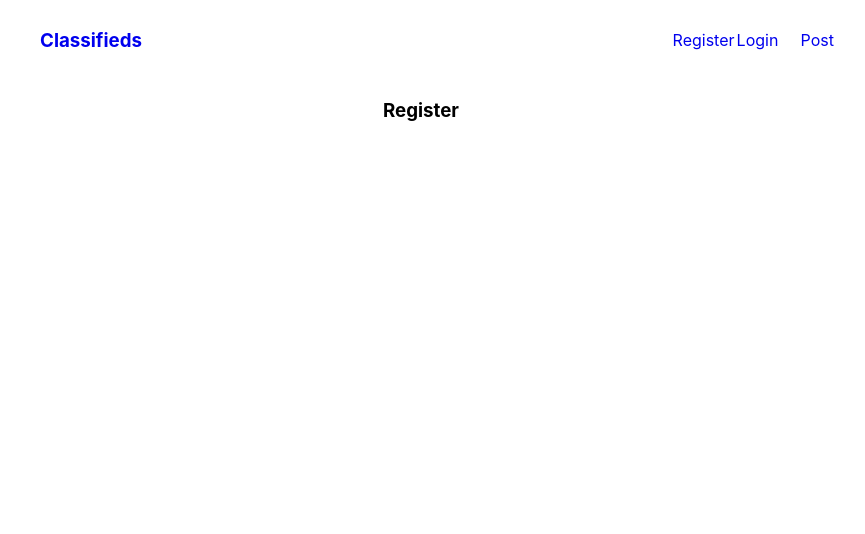
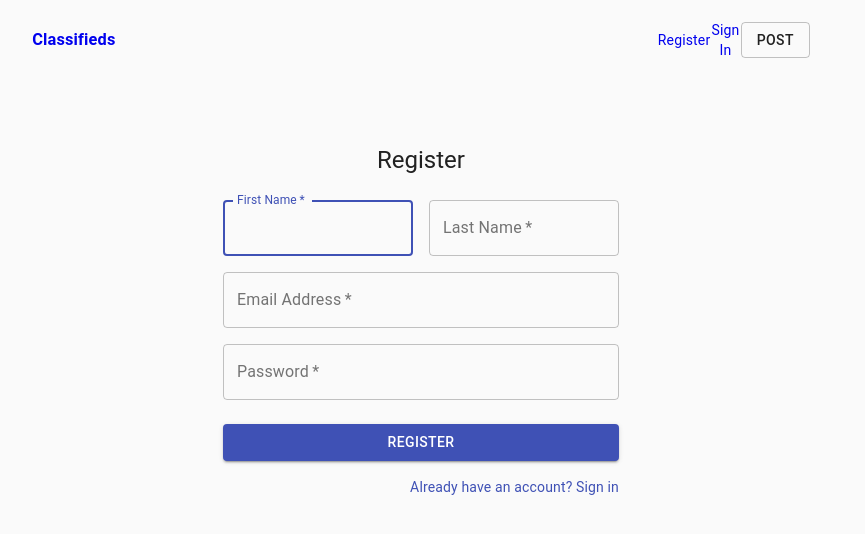
Before and after one commit to johncabang/classifieds, a React (Create React App) app in the folder client/: page /register in a window 1280 px wide. Shown: the top 534 px of the page, without its empty margins (219-1084 px from the left). Built offline with nearby package versions, Linux system fonts and the light colour scheme.

Commit message:
fix navbar alignment

```diff
--- a/client/public/index.html
+++ b/client/public/index.html
@@ -24,7 +24,7 @@
       work correctly both with client-side routing and a non-root public URL.
       Learn how to configure a non-root public URL by running `npm run build`.
     -->
-    <title>React App</title>
+    <title>Classifieds</title>
   </head>
   <body>
     <noscript>You need to enable JavaScript to run this app.</noscript>
--- a/client/src/App.css
+++ b/client/src/App.css
@@ -1,13 +1,5 @@
 .App {
   text-align: center;
-}
-
-.navbar__links {
-  text-decoration: none;
-}
-
-.navbar__links:visited {
-  color: #000000;
 }
 
 .navbar__container {
@@ -17,15 +9,20 @@
   min-height: 10vh;
 }
 
-.navbar__links {
+.navbar__right__links {
   display: flex;
   justify-content: space-around;
   width: 15%;
   list-style: none;
+  align-items: center;
 }
 
-.navbar__button {
-  text-transform: lowercase;
+.navbar__links {
+  text-decoration: none;
+}
+
+.navbar__links:visited {
+  color: #000000;
 }
 
 /* .navbar__search {
--- a/client/src/App.js
+++ b/client/src/App.js
@@ -1,19 +1,11 @@
 import "./App.css";
-import Hero from "./components/pages/Hero";
-import Login from "./components/pages/Login";
+import Home from "./components/pages/Home";
+import Signin from "./components/pages/Signin";
 import Post from "./components/pages/Post";
 import Register from "./components/pages/Register";
 import Navbar from "./Navbar";
 
 import { BrowserRouter as Router, Switch, Route } from "react-router-dom";
-
-const Home = () => {
-  return (
-    <>
-      <h3>Home</h3>
-    </>
-  );
-};
 
 function App() {
   return (
@@ -23,9 +15,8 @@
         <Switch>
           <Route path="/" exact component={Home} />
           <Route path="/register" component={Register} />
-          <Route path="/login" component={Login} />
+          <Route path="/signin" component={Signin} />
           <Route path="/post" component={Post} />
-          <Route path="/hero" component={Hero} />
         </Switch>
       </div>
     </Router>
--- a/client/src/Navbar.js
+++ b/client/src/Navbar.js
@@ -1,8 +1,9 @@
 import React from "react";
-import InputBase from "@material-ui/core/InputBase";
-import SearchIcon from "@material-ui/icons/Search";
+// import InputBase from "@material-ui/core/InputBase";
+// import SearchIcon from "@material-ui/icons/Search";
 
 import { Link } from "react-router-dom";
+import { Button } from "@material-ui/core";
 
 import "./App.css";
 
@@ -18,15 +19,15 @@
         </div>
         <InputBase placeholder="Search for anything..." />
       </div> */}
-      <ul className="navbar__links">
-        <Link className="navbar__links" to="/register">
+      <ul className="navbar__right__links">
+        <Link className="navbar__links" to="register">
           <li>Register</li>
         </Link>
-        <Link className="navbar__links" to="login">
-          <li>Login</li>
+        <Link className="navbar__links" to="signin">
+          <li>Sign In</li>
         </Link>
-        <Link className="navbar__links" to="post">
-          <li>Post</li>
+        <Link className="navbar__links navbar__post" to="post">
+          <Button variant="outlined">Post</Button>
         </Link>
       </ul>
     </navbar>
--- /dev/null
+++ b/client/src/components/Hero.css
@@ -0,0 +1,12 @@
+.hero {
+  background: url("https://images.pexels.com/photos/5632398/pexels-photo-5632398.jpeg?auto=compress&cs=tinysrgb&dpr=2&h=750&w=1260")
+    center center/cover no-repeat;
+  height: 80vh;
+  width: 100%;
+  display: flex;
+  flex-direction: column;
+  justify-content: center;
+  align-items: center;
+  box-shadow: inset 0 0 0 1000px rgba(0, 0, 0, 0.2);
+  object-fit: contain;
+}
--- a/client/src/components/pages/Hero.js
+++ b/client/src/components/Hero.js
@@ -1,11 +1,9 @@
 import React from "react";
 
+import "./Hero.css";
+
 function Hero() {
-  return (
-    <>
-      <h3>Hero</h3>
-    </>
-  );
+  return <div className="hero"></div>;
 }
 
 export default Hero;
--- /dev/null
+++ b/client/src/components/pages/Home.js
@@ -0,0 +1,13 @@
+import React from "react";
+
+import Hero from "../Hero";
+
+function Home() {
+  return (
+    <div>
+      <Hero />
+    </div>
+  );
+}
+
+export default Home;
--- a/client/src/components/pages/Login.js
+++ /dev/null
@@ -1,11 +0,0 @@
-import React from "react";
-
-function Login() {
-  return (
-    <>
-      <h3>Login</h3>
-    </>
-  );
-}
-
-export default Login;
--- a/client/src/components/pages/Register.js
+++ b/client/src/components/pages/Register.js
@@ -1,10 +1,107 @@
 import React from "react";
+import Button from "@material-ui/core/Button";
+import CssBaseline from "@material-ui/core/CssBaseline";
+import TextField from "@material-ui/core/TextField";
+import Link from "@material-ui/core/Link";
+import Grid from "@material-ui/core/Grid";
+import Typography from "@material-ui/core/Typography";
+import { makeStyles } from "@material-ui/core/styles";
+import Container from "@material-ui/core/Container";
+
+const useStyles = makeStyles((theme) => ({
+  paper: {
+    marginTop: theme.spacing(8),
+    display: "flex",
+    flexDirection: "column",
+    alignItems: "center",
+  },
+  form: {
+    width: "100%", // Fix IE 11 issue.
+    marginTop: theme.spacing(3),
+  },
+  submit: {
+    margin: theme.spacing(3, 0, 2),
+  },
+}));
 
 function Register() {
+  const classes = useStyles();
+
   return (
-    <>
-      <h3>Register</h3>
-    </>
+    <Container component="main" maxWidth="xs">
+      <CssBaseline />
+      <div className={classes.paper}>
+        <Typography component="h1" variant="h5">
+          Register
+        </Typography>
+        <form className={classes.form} noValidate>
+          <Grid container spacing={2}>
+            <Grid item xs={12} sm={6}>
+              <TextField
+                autoComplete="fname"
+                name="firstName"
+                variant="outlined"
+                required
+                fullWidth
+                id="firstName"
+                label="First Name"
+                autoFocus
+              />
+            </Grid>
+            <Grid item xs={12} sm={6}>
+              <TextField
+                variant="outlined"
+                required
+                fullWidth
+                id="lastName"
+                label="Last Name"
+                name="lastName"
+                autoComplete="lname"
+              />
+            </Grid>
+            <Grid item xs={12}>
+              <TextField
+                variant="outlined"
+                required
+                fullWidth
+                id="email"
+                label="Email Address"
+                name="email"
+                autoComplete="email"
+              />
+            </Grid>
+            <Grid item xs={12}>
+              <TextField
+                variant="outlined"
+                required
+                fullWidth
+                name="password"
+                label="Password"
+                type="password"
+                id="password"
+                autoComplete="current-password"
+              />
+            </Grid>
+          </Grid>
+          <Button
+            type="submit"
+            fullWidth
+            variant="contained"
+            color="primary"
+            className={classes.submit}
+          >
+            Register
+          </Button>
+          <Grid container justify="flex-end">
+            <Grid item>
+              <Link href="signin" variant="body2">
+                Already have an account? Sign in
+              </Link>
+            </Grid>
+          </Grid>
+        </form>
+      </div>
+    </Container>
   );
 }
 
--- /dev/null
+++ b/client/src/components/pages/Signin.js
@@ -0,0 +1,97 @@
+import React from "react";
+import Button from "@material-ui/core/Button";
+import CssBaseline from "@material-ui/core/CssBaseline";
+import TextField from "@material-ui/core/TextField";
+import FormControlLabel from "@material-ui/core/FormControlLabel";
+import Checkbox from "@material-ui/core/Checkbox";
+import Link from "@material-ui/core/Link";
+import Grid from "@material-ui/core/Grid";
+import Typography from "@material-ui/core/Typography";
+import { makeStyles } from "@material-ui/core/styles";
+import Container from "@material-ui/core/Container";
+// import Hero from "../Hero";
+
+const useStyles = makeStyles((theme) => ({
+  paper: {
+    marginTop: theme.spacing(8),
+    display: "flex",
+    flexDirection: "column",
+    alignItems: "center",
+  },
+  form: {
+    width: "100%", // Fix IE 11 issue.
+    marginTop: theme.spacing(1),
+  },
+  submit: {
+    margin: theme.spacing(3, 0, 2),
+  },
+}));
+
+function Signin() {
+  const classes = useStyles();
+
+  return (
+    <>
+      {/* <Hero /> */}
+      <Container component="main" maxWidth="xs">
+        <CssBaseline />
+        <div className={classes.paper}>
+          <Typography component="h1" variant="h5">
+            Sign in
+          </Typography>
+          <form className={classes.form} noValidate>
+            <TextField
+              variant="outlined"
+              margin="normal"
+              required
+              fullWidth
+              id="email"
+              label="Email Address"
+              name="email"
+              autoComplete="email"
+              autoFocus
+            />
+            <TextField
+              variant="outlined"
+              margin="normal"
+              required
+              fullWidth
+              name="password"
+              label="Password"
+              type="password"
+              id="password"
+              autoComplete="current-password"
+            />
+            <FormControlLabel
+              control={<Checkbox value="remember" color="primary" />}
+              label="Remember me"
+            />
+            <Button
+              type="submit"
+              fullWidth
+              variant="contained"
+              color="primary"
+              className={classes.submit}
+            >
+              Sign in
+            </Button>
+            <Grid container>
+              <Grid item xs>
+                <Link href="#" variant="body2">
+                  Forgot password?
+                </Link>
+              </Grid>
+              <Grid item>
+                <Link href="register" variant="body2">
+                  {"Don't have an account? Register"}
+                </Link>
+              </Grid>
+            </Grid>
+          </form>
+        </div>
+      </Container>
+    </>
+  );
+}
+
+export default Signin;
```
Also changed, not shown: 1 other file (tests, documents, lock files or other folders).
